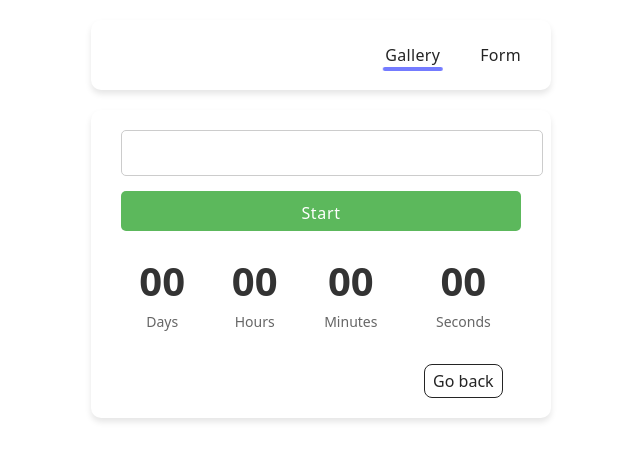
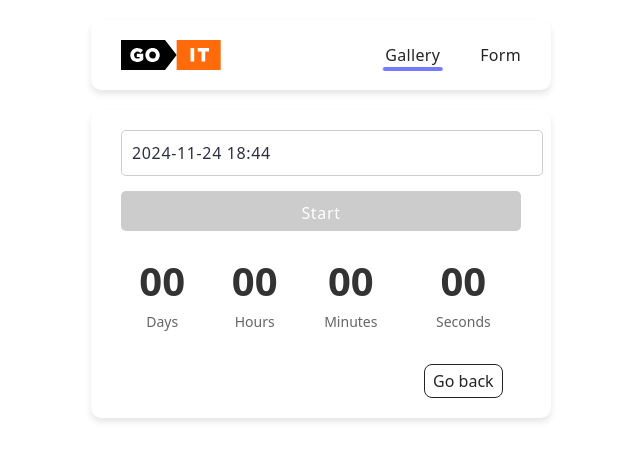
Before and after one commit to kaplanlex/goit-js-hw-10, a plain HTML site: page 1-timer.html in a window 1280 px wide. Shown: the whole page, without its empty margins (319-959 px from the left). Drawn offline with Linux system fonts and the light colour scheme; files that its build step writes are made by us from their sources.

Commit message:
Deploying to gh-pages from @ kaplanlex/goit-js-hw-10@1cdecbebfe77585ee0a57343e5dee0c182f540d3 🚀

```diff
--- a/1-timer.html
+++ b/1-timer.html
@@ -7,12 +7,12 @@
   <meta name="viewport" content="width=device-width, initial-scale=1.0" />
   <title>Page 2</title>
 
-  <script type="module" crossorigin src="/goit-js-hw-09/1-timer.js"></script>
-  <link rel="modulepreload" crossorigin href="/goit-js-hw-09/assets/modulepreload-polyfill-B5Qt9EMX.js">
-  <link rel="modulepreload" crossorigin href="/goit-js-hw-09/assets/vendor-BbbuE1sJ.js">
-  <link rel="stylesheet" crossorigin href="/goit-js-hw-09/assets/vendor-CZjNVMTf.css">
-  <link rel="stylesheet" crossorigin href="/goit-js-hw-09/assets/1-timer-Ctr-86nB.css">
-  <link rel="stylesheet" crossorigin href="/goit-js-hw-09/assets/styles-CxyFYONX.css">
+  <script type="module" crossorigin src="/goit-js-hw-10/1-timer.js"></script>
+  <link rel="modulepreload" crossorigin href="/goit-js-hw-10/assets/modulepreload-polyfill-B5Qt9EMX.js">
+  <link rel="modulepreload" crossorigin href="/goit-js-hw-10/assets/vendor-BbbuE1sJ.js">
+  <link rel="stylesheet" crossorigin href="/goit-js-hw-10/assets/vendor-CZjNVMTf.css">
+  <link rel="stylesheet" crossorigin href="/goit-js-hw-10/assets/1-timer-Ctr-86nB.css">
+  <link rel="stylesheet" crossorigin href="/goit-js-hw-10/assets/styles-CxyFYONX.css">
 </head>
 
 <body>
@@ -21,7 +21,7 @@
     <nav class="nav">
       <a class="nav-logo" href="./index.html" aria-label="Site logo">
         <svg class="nav-logo-icon" width="100" height="30">
-          <use href="/goit-js-hw-09/assets/sprite-E8vg0sBb.svg#logo"></use>
+          <use href="/goit-js-hw-10/assets/sprite-E8vg0sBb.svg#logo"></use>
         </svg>
       </a>
       <ul class="nav-list">
```
Also changed, not shown: 2-snackbar.html (+6 -6 lines), index.html (+2 -2 lines).
